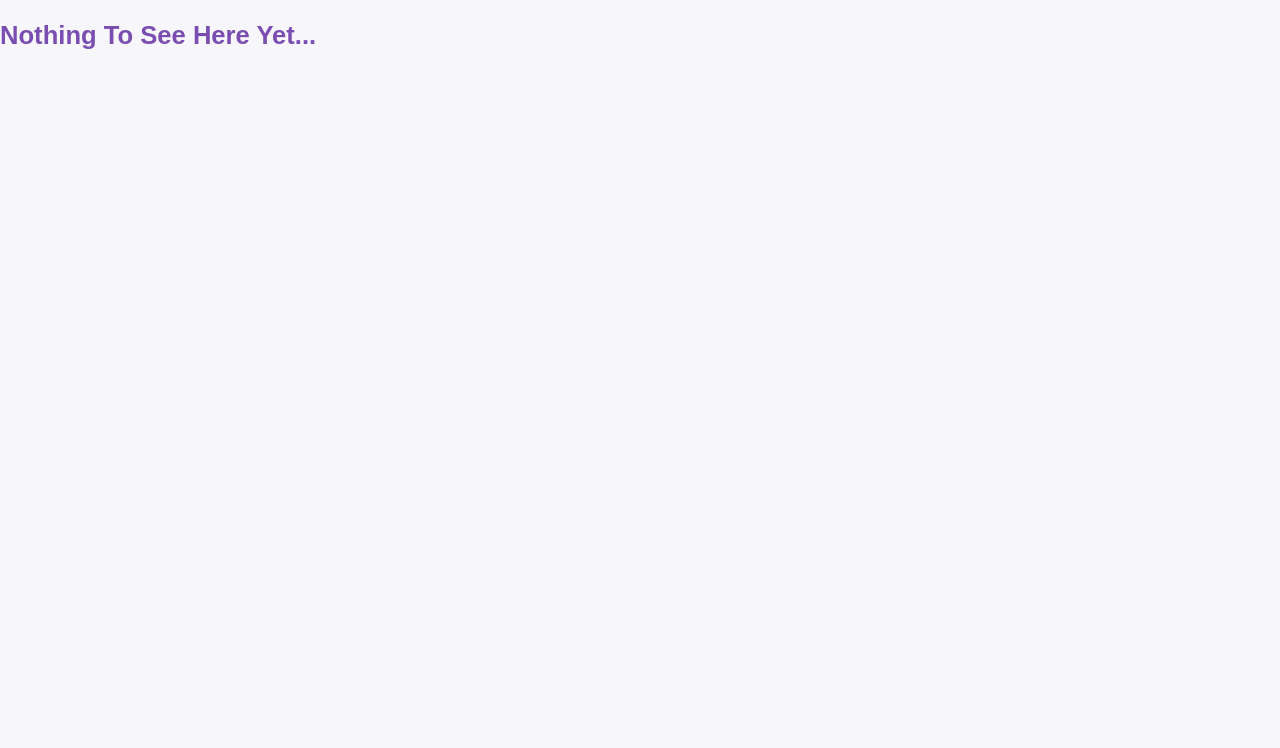
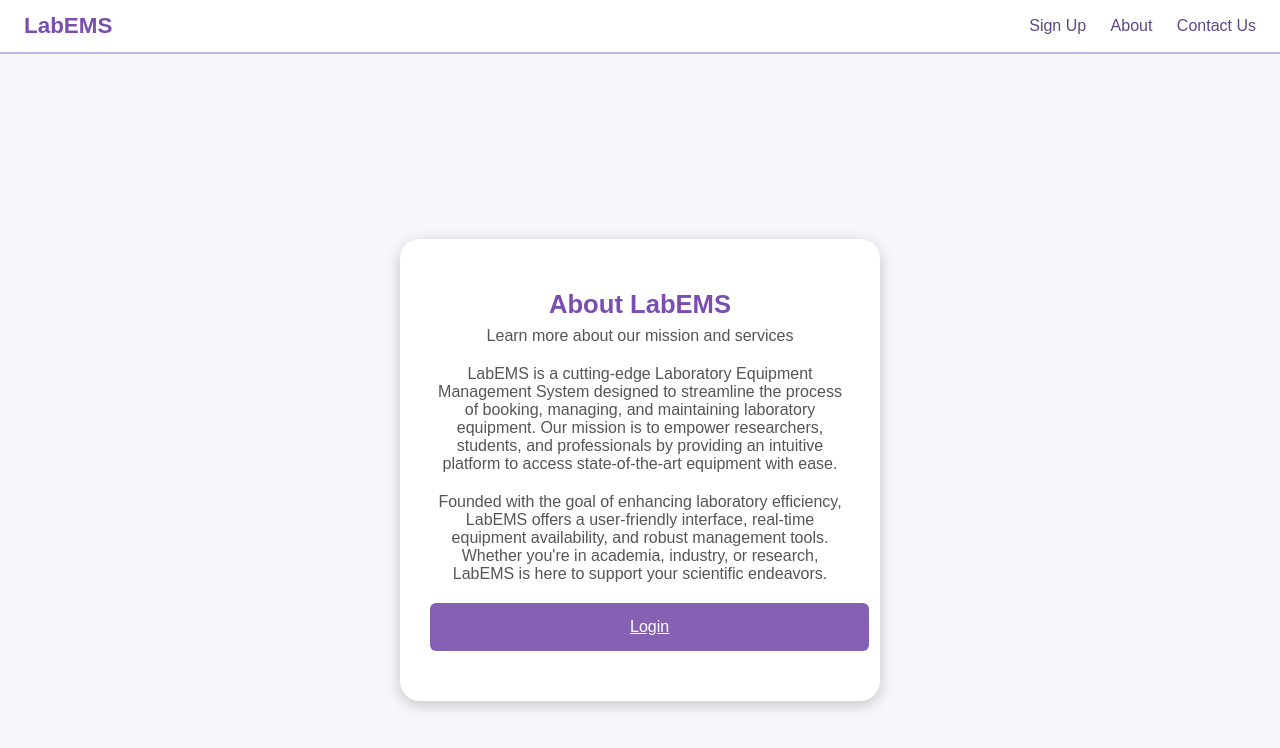
Before and after one commit to Group8LabEMS/Cmpg323_Group8_EmsLab, a website built with Vite: page frontend/about_us.html in a window 1280 px wide. Built offline with nearby package versions, Linux system fonts and the light colour scheme.

Commit message:
Updated the about_us.html
Made some changes to the about_us.html

```diff
--- a/frontend/about_us.html
+++ b/frontend/about_us.html
@@ -1,12 +1,36 @@
 <!DOCTYPE html>
 <html lang="en">
 <head>
-    <meta charset="UTF-8">
-    <meta name="viewport" content="width=device-width, initial-scale=1.0">
-    <title>About Us</title>
-    <link rel="stylesheet" href="style.css">
+  <meta charset="UTF-8">
+  <meta name="viewport" content="width=device-width, initial-scale=1.0">
+  <title>LabEMS - About Us</title>
+  <link rel="stylesheet" href="style.css">
 </head>
-<body>
-    <h2>Nothing To See Here Yet...</h2>
+<body class="login-page">
+
+  <header class="topbar">
+    <div class="logo">LabEMS</div>
+    <nav>
+      <a href="register.html">Sign Up</a>
+      <a href="about_us.html">About</a>
+      <a href="contact_us.html">Contact Us</a>
+    </nav>
+  </header>
+
+  <main class="login-container">
+    <section class="login-form">
+      <h2>About LabEMS</h2>
+      <p>Learn more about our mission and services</p>
+      <div class="about-content">
+        <p>
+          LabEMS is a cutting-edge Laboratory Equipment Management System designed to streamline the process of booking, managing, and maintaining laboratory equipment. Our mission is to empower researchers, students, and professionals by providing an intuitive platform to access state-of-the-art equipment with ease.
+        </p>
+        <p>
+          Founded with the goal of enhancing laboratory efficiency, LabEMS offers a user-friendly interface, real-time equipment availability, and robust management tools. Whether you're in academia, industry, or research, LabEMS is here to support your scientific endeavors.
+        </p>
+      </div>
+      <a href="Login.html" class="contactus-action" style="display: block; width: fit-content; margin: 20px auto;">Login</a>
+    </section>
+  </main>
 </body>
 </html>
```
